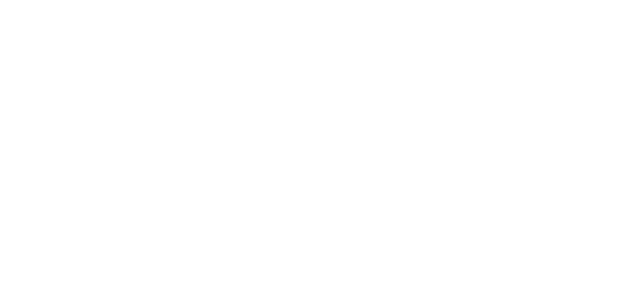
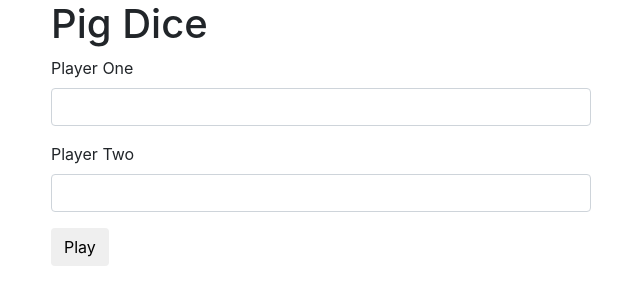
Before and after one commit to derrick12/pig-dice, a plain HTML site: page index.html in a window 1280 px wide. Shown: the whole page, without its empty margins (34-674 px from the left). Drawn offline with nearby package versions, Linux system fonts and the light colour scheme.

Commit message:
add header and a form

```diff
--- a/index.html
+++ b/index.html
@@ -12,7 +12,34 @@
 </head>
 
 <body>
+    <div class="container">
+        <header>
+            <h1>Pig Dice</h1>
+        </header>
+        <div class="row">
+            <div class="col-md-6">
 
+                <form id="playernames">
+                    <div class="form-group">
+                        <label for="playername1">Player One</label>
+                        <input type="text" class="form-control" id="player1">
+                    </div>
+                    <div class="form-group">
+                        <label for="playername2">Player Two</label>
+                        <input type="text" class="form-control" id="player2">
+                    </div>
+
+                    <button type="submit" class="btn">Play</button>
+                </form>
+            </div>
+
+            <div class="col-md-6">
+
+            </div>
+
+        </div>
+
+    </div>
 </body>
 
 </html>
```
